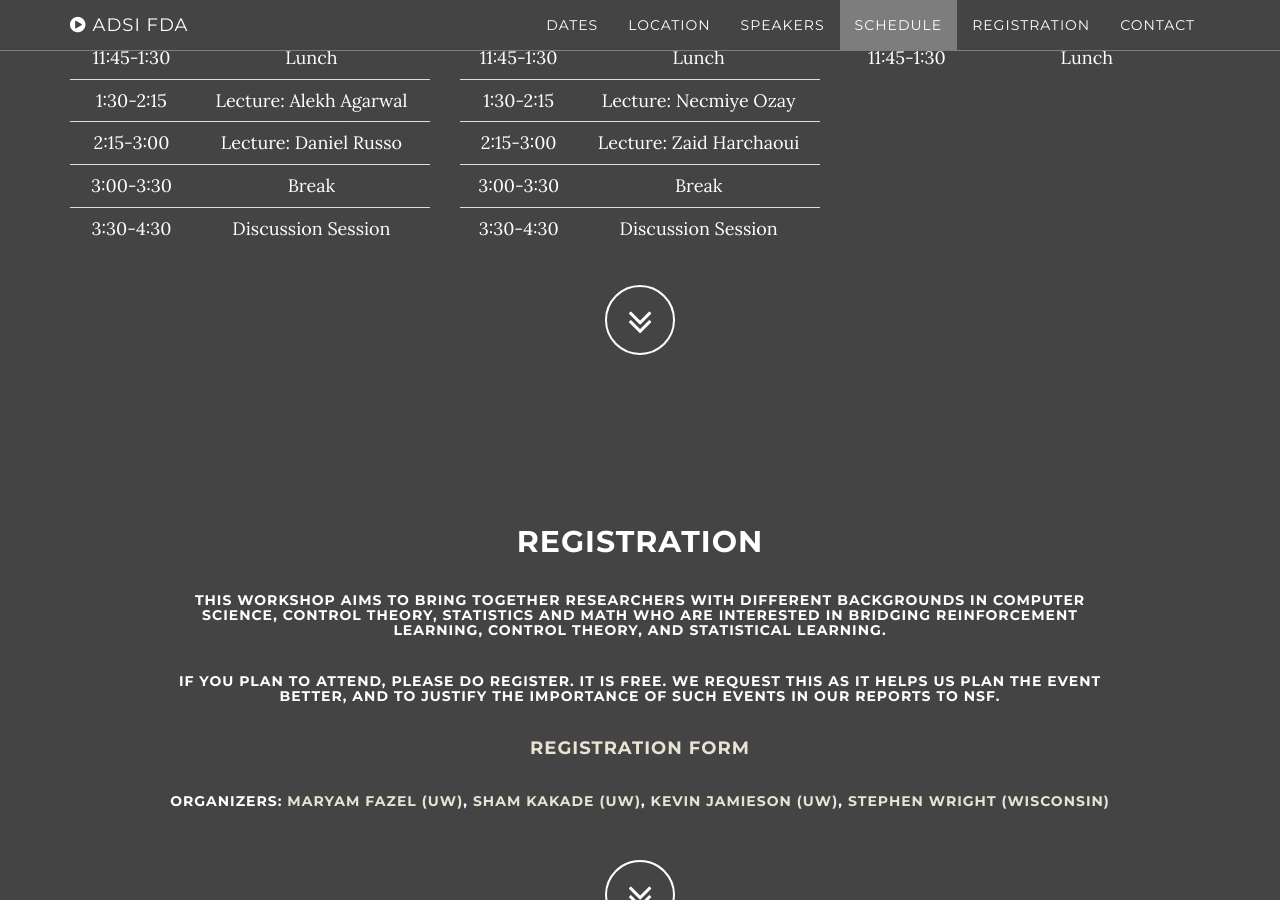
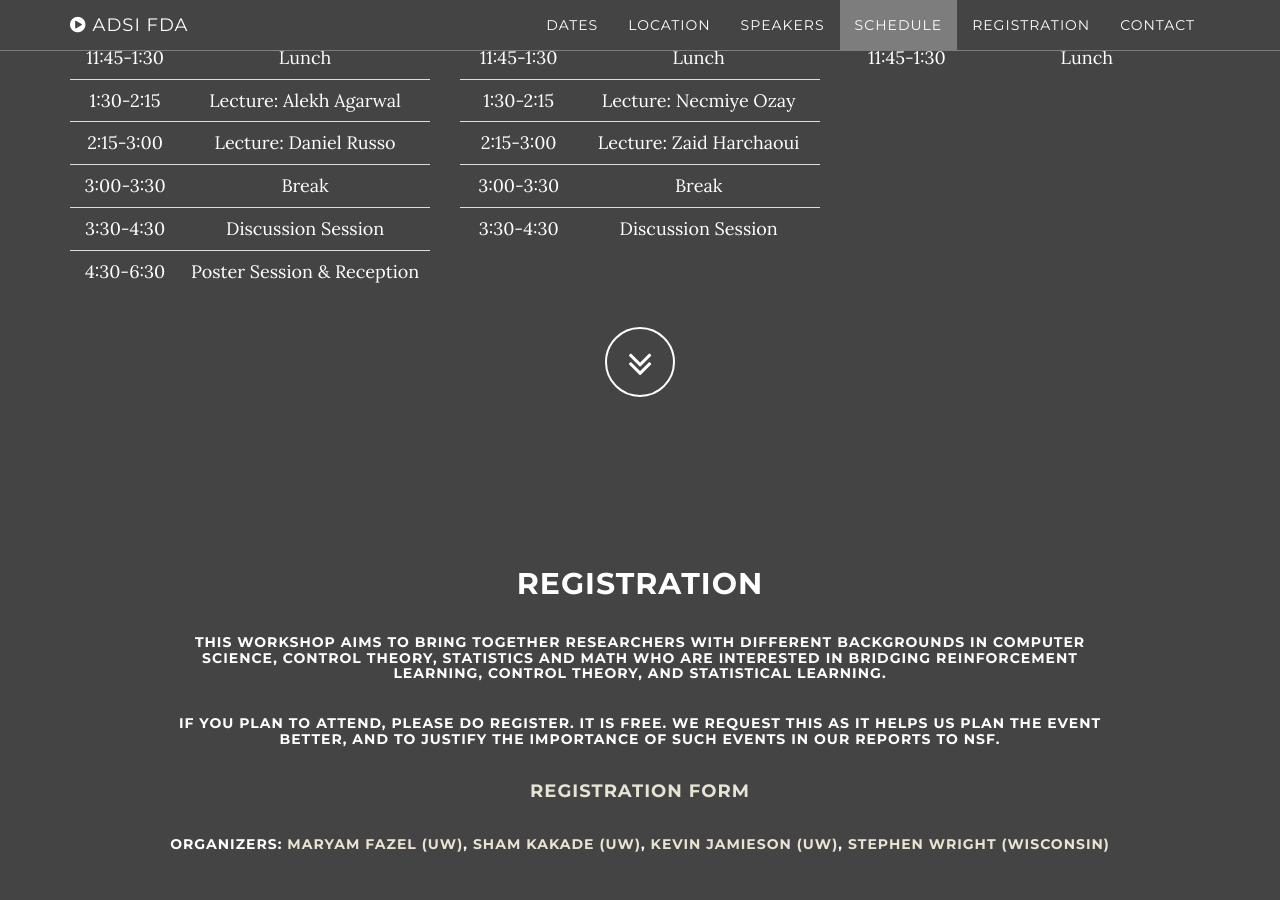
Before and after one commit to kgjamieson/ifds-workshop-2025, a Jekyll site: the page built from index.html, in a window 1280 px wide and 900 px high, scrolled down 4218 px. Built offline with Jekyll 4.4.1, drawn with Linux system fonts in a browser that asks for light colours.

Commit message:
Adding poster session to schedule

```diff
--- a/_includes/schedule.html
+++ b/_includes/schedule.html
@@ -35,6 +35,9 @@
                 </tr>
                 <tr>
                   <td>3:30-4:30</td><td> Discussion Session  </td>
+                </tr>
+                <tr>
+                  <td>4:30-6:30</td><td> Poster Session & Reception</td>
                 </tr>
                 </tbody>
             </table>
```
Also changed, not shown: 1 other file.
